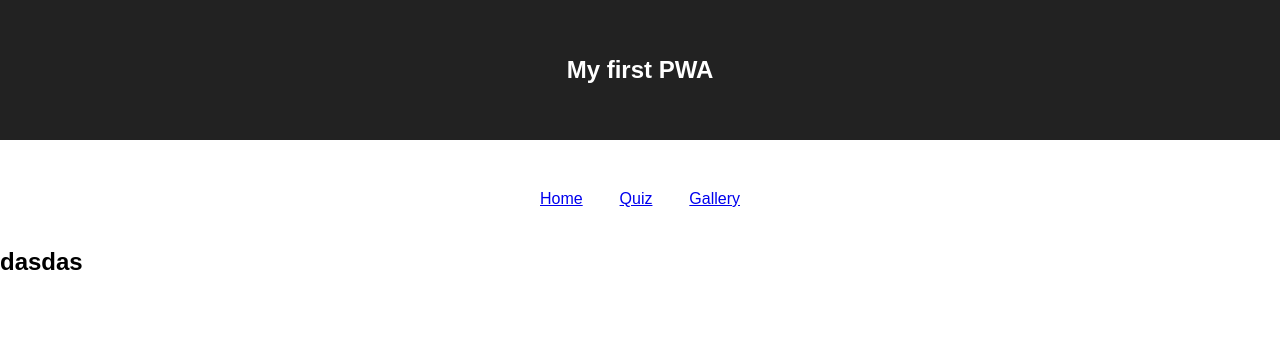
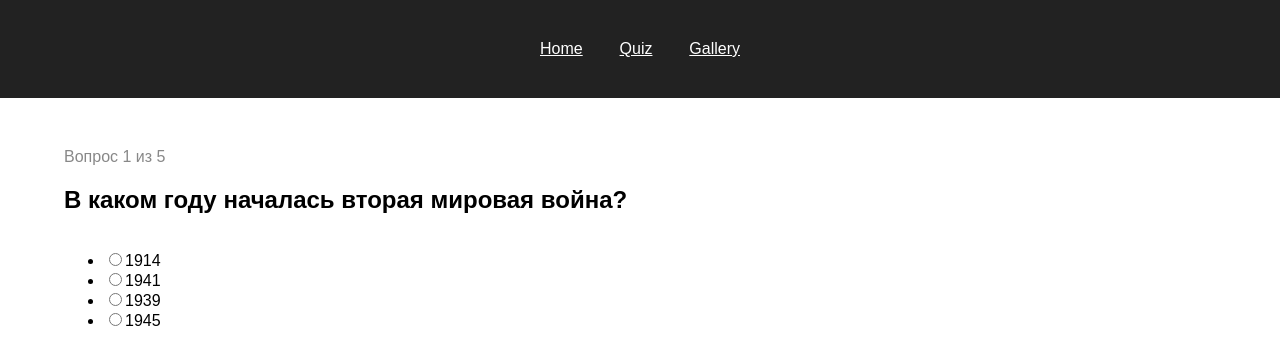
Before and after one commit to Extnow/pwa-test, a React (Create React App) app: page /quiz in a window 1280 px wide. Shown: the top 364 px of the page. Built offline with nearby package versions, Linux system fonts and the light colour scheme.

Commit message:
закончил костяк викторины

```diff
--- a/public/style.css
+++ b/public/style.css
@@ -10,10 +10,10 @@ body {
 
 .App-header {
   display: flex;
+  flex-direction: column;
   justify-content: center;
   align-items: center;
   background-color: #222;
-  height: 100px;
   padding: 20px;
   color: white;
   margin-bottom: 50px;
@@ -24,5 +24,9 @@ body {
   justify-content: space-between;
   width: 200px;
   margin: 0 auto;
-  padding-bottom: 20px;
+  padding: 20px;
 }
+
+.link {
+  color: #fff;
+}
--- a/src/Header.js
+++ b/src/Header.js
@@ -6,13 +6,18 @@ import { Link } from 'react-router-dom';
 const Header = () => (
   <div className="App">
     <header className="App-header">
-      <h2>My first PWA</h2>
+      <div className="App-navigation">
+        <Link className="link" to="/">
+          Home
+        </Link>
+        <Link className="link" to="/quiz">
+          Quiz
+        </Link>
+        <Link className="link" to="/gallery">
+          Gallery
+        </Link>
+      </div>
     </header>
-    <div className="App-navigation">
-      <Link to="/">Home</Link>
-      <Link to="/quiz">Quiz</Link>
-      <Link to="/gallery">Gallery</Link>
-    </div>
   </div>
 );
 
--- a/src/Home/index.js
+++ b/src/Home/index.js
@@ -1,5 +1,18 @@
 import React from 'react';
+import styled from 'styled-components';
 
-const Home = () => <div />;
+const Container = styled.div`
+  display: flex;
+  flex-direction: column;
+  flex-wrap: wrap;
+  max-width: 90%;
+  margin: 0 auto;
+`;
+
+const Home = () => (
+  <Container>
+    <h1>Главная страница</h1>
+  </Container>
+);
 
 export default Home;
--- a/src/Quiz/QuestionCount.js
+++ b/src/Quiz/QuestionCount.js
@@ -1,9 +1,10 @@
 import React from 'react';
+import styled from 'styled-components';
 
-const QuestionCount = ({ counter, total }) => (
-  <React.Fragment>
-    Question <span>{counter}</span> of <span>{total}</span>
-  </React.Fragment>
-);
+const Count = styled.div`
+  color: #888;
+`;
+
+const QuestionCount = ({ counter, total }) => <Count>{`Вопрос ${counter} из ${total}`}</Count>;
 
 export { QuestionCount };
--- a/src/Quiz/Quiz.js
+++ b/src/Quiz/Quiz.js
@@ -4,12 +4,19 @@ import { Question } from './Question';
 import { QuestionCount } from './QuestionCount';
 import { AnswerOption } from './AnswerOption';
 
-const Quiz = ({ questionId, questionTotal, question, answer, onAnswerSelection }) => (
+const Quiz = ({
+  questionId,
+  questionTotal,
+  question,
+  answer,
+  answerOptions,
+  onAnswerSelection,
+}) => (
   <>
     <QuestionCount counter={questionId} total={questionTotal} />
     <Question content={question} />
     <ul>
-      {AnswerOption.map(key => (
+      {answerOptions.map(key => (
         <AnswerOption
           key={key.content}
           answerContent={key.content}
--- /dev/null
+++ b/src/Quiz/Result.js
@@ -0,0 +1,5 @@
+import React from 'react';
+
+const Result = ({ quizResult }) => <div>Вы ответили правильно на {quizResult} вопросов</div>;
+
+export { Result };
--- a/src/Quiz/index.js
+++ b/src/Quiz/index.js
@@ -1,14 +1,24 @@
 import React from 'react';
+import styled from 'styled-components';
 
-import { Question } from './Question';
+import { Quiz } from './Quiz';
 import { quizQuestions } from '../api/quizQuestions';
+import { Result } from './Result';
+
+const Container = styled.div`
+  display: flex;
+  flex-direction: column;
+  flex-wrap: wrap;
+  max-width: 90%;
+  margin: 0 auto;
+`;
 
 class AppQuiz extends React.Component {
   state = {
     counter: 0,
     questionId: 1,
     question: '',
-    answerOption: [],
+    answerOptions: [],
     answer: '',
     answerCount: 0,
     result: '',
@@ -19,7 +29,7 @@ class AppQuiz extends React.Component {
 
     this.setState({
       question: quizQuestions[0].question,
-      answerOption: shuffleAnswerOption[0],
+      answerOptions: shuffleAnswerOption[0],
     });
   }
 
@@ -40,11 +50,61 @@ class AppQuiz extends React.Component {
     return array;
   };
 
+  setUserAnswer = answer => {
+    console.log(answer);
+    if (answer === '1') {
+      this.setState(state => ({
+        answerCount: state.answerCount + 1,
+        answer: answer,
+      }));
+    }
+  };
+
+  setNewQuestion = () => {
+    const counter = this.state.counter + 1;
+    const questionId = this.state.questionId + 1;
+
+    this.setState({
+      counter: counter,
+      questionId: questionId,
+      question: quizQuestions[counter].question,
+      answerOptions: quizQuestions[counter].answers,
+      answer: '',
+    });
+  };
+
+  setResults = () => {
+    this.setState({ result: this.state.answerCount });
+  };
+
+  handleAnswerSelected = event => {
+    const { questionId } = this.state;
+
+    this.setUserAnswer(event.currentTarget.value);
+    if (questionId < quizQuestions.length) {
+      setTimeout(() => this.setNewQuestion(), 300);
+    } else {
+      setTimeout(() => this.setResults(), 300);
+    }
+  };
+
   render() {
+    const { answer, answerOptions, question, questionId, result } = this.state;
     return (
-      <React.Fragment>
-        <Question content="dasdas" />
-      </React.Fragment>
+      <Container>
+        {result ? (
+          <Result quizResult={result} />
+        ) : (
+          <Quiz
+            answer={answer}
+            answerOptions={answerOptions}
+            question={question}
+            questionId={questionId}
+            questionTotal={quizQuestions.length}
+            onAnswerSelection={this.handleAnswerSelected}
+          />
+        )}
+      </Container>
     );
   }
 }
--- a/src/api/quizQuestions.js
+++ b/src/api/quizQuestions.js
@@ -3,19 +3,19 @@ const quizQuestions = [
     question: 'В каком году началась вторая мировая война?',
     answers: [
       {
-        type: true,
+        type: 1,
         content: '1939',
       },
       {
-        type: false,
+        type: 0,
         content: '1941',
       },
       {
-        type: false,
+        type: 0,
         content: '1914',
       },
       {
-        type: false,
+        type: 0,
         content: '1945',
       },
     ],
@@ -24,19 +24,19 @@ const quizQuestions = [
     question: 'Кто был первым президентом СССР?',
     answers: [
       {
-        type: true,
+        type: 1,
         content: 'Михаил Горбачев',
       },
       {
-        type: false,
+        type: 0,
         content: 'Иосиф Сталин',
       },
       {
-        type: false,
+        type: 0,
         content: 'Борис Ельцин',
       },
       {
-        type: false,
+        type: 0,
         content: 'Владимир Путин',
       },
     ],
@@ -45,19 +45,19 @@ const quizQuestions = [
     question: 'В какие годы шла Крымская война?',
     answers: [
       {
-        type: false,
+        type: 0,
         content: '1861-1864',
       },
       {
-        type: false,
+        type: 0,
         content: '1903-1905',
       },
       {
-        type: true,
+        type: 1,
         content: '1853-1856',
       },
       {
-        type: false,
+        type: 0,
         content: '1878-1881',
       },
     ],
@@ -66,19 +66,19 @@ const quizQuestions = [
     question: 'Северная война 1700-1721 гг. завершилась подписанием ',
     answers: [
       {
-        type: true,
+        type: 1,
         content: 'Ништадтского мира',
       },
       {
-        type: false,
+        type: 0,
         content: 'Столбовского мира',
       },
       {
-        type: false,
+        type: 0,
         content: 'Деулинского перемирия',
       },
       {
-        type: false,
+        type: 0,
         content: 'Вечного мира',
       },
     ],
@@ -87,19 +87,19 @@ const quizQuestions = [
     question: 'Как называлась первая печатная книга на Руси?',
     answers: [
       {
-        type: true,
+        type: 1,
         content: 'Апостол',
       },
       {
-        type: false,
+        type: 0,
         content: 'Домострой',
       },
       {
-        type: false,
+        type: 0,
         content: 'Букварь',
       },
       {
-        type: false,
+        type: 0,
         content: 'Царствие',
       },
     ],
```
